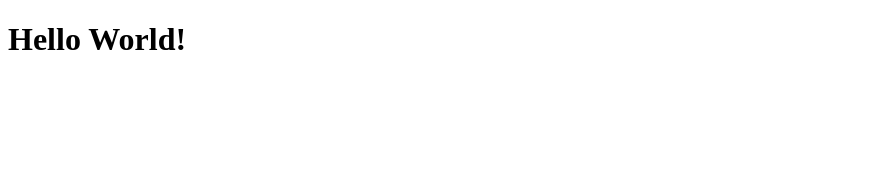
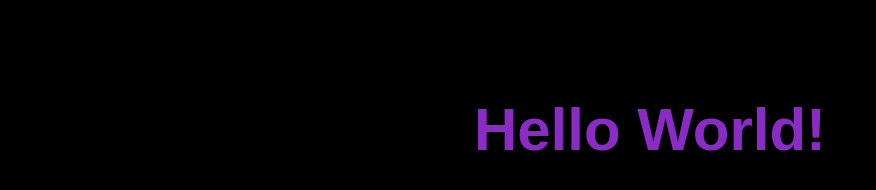
Before and after one commit to ppincore/JavaScript-Learning, a plain HTML site: page index.html in a window 1280 px wide. Shown: the whole page, without its empty margins (0-876 px from the left). Drawn offline with Linux system fonts and the light colour scheme.

Commit message:
reload styles and script file

```diff
--- a/index.html
+++ b/index.html
@@ -3,9 +3,9 @@
   <head>
     <meta charset="UTF-8" />
     <meta name="viewport" content="width=device-width, initial-scale=1.0" />
-    <script src="../JavaScript Learning/script/script.js"></script>
-    <link rel="stylesheet" href="../JavaScript Learning/styles/nullstyle.css" />
-    <link rel="stylesheet" href="../JavaScript Learning/styles/style.css" />
+    <script src="/JavaScript-Learning/script/script.js"></script>
+    <link rel="stylesheet" href="/JavaScript-Learning/styles/nullstyle.css" />
+    <link rel="stylesheet" href="/JavaScript-Learning/styles/style.css" />
     <title>JavaScript Learning</title>
   </head>
   <body>
```
